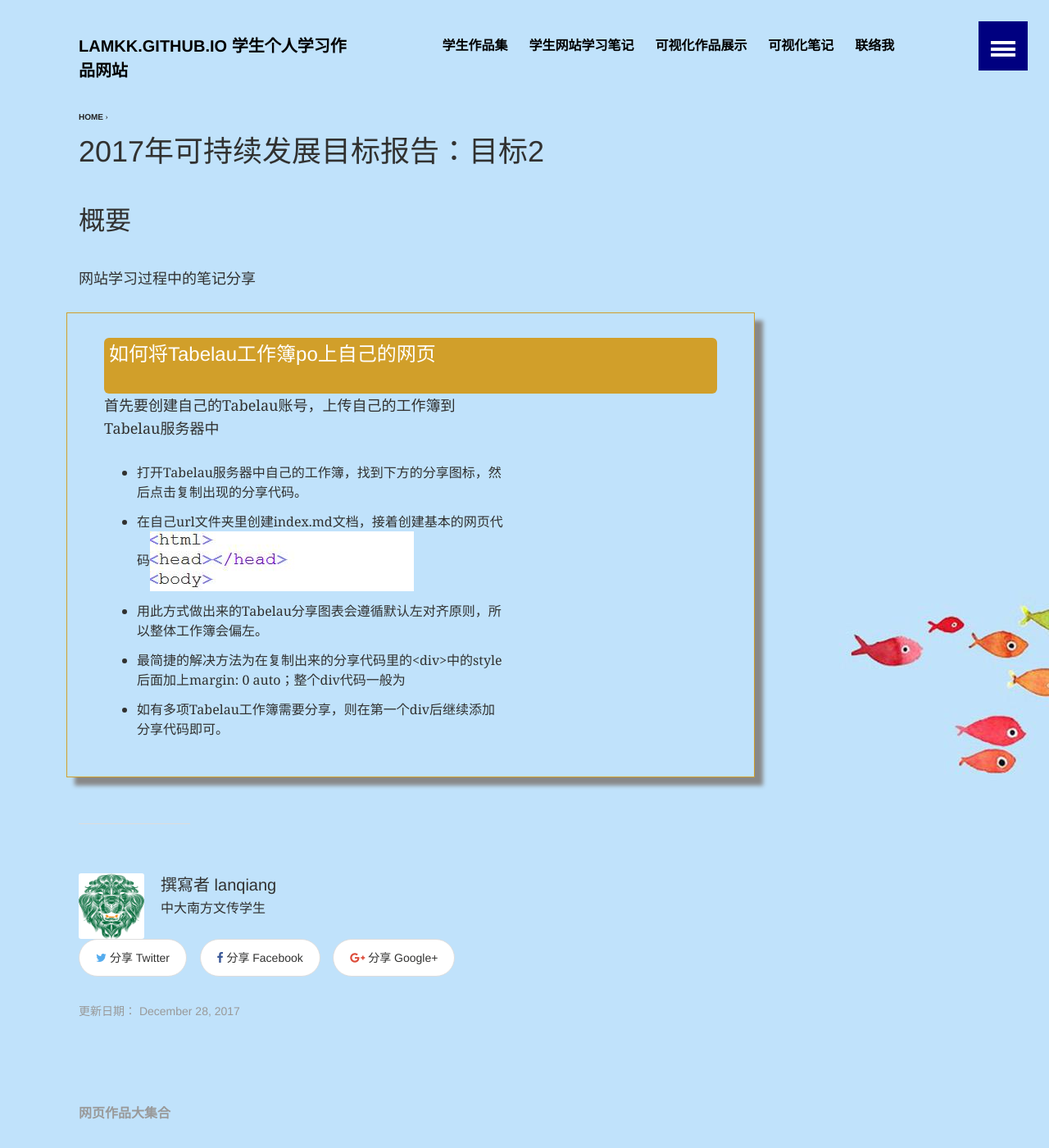
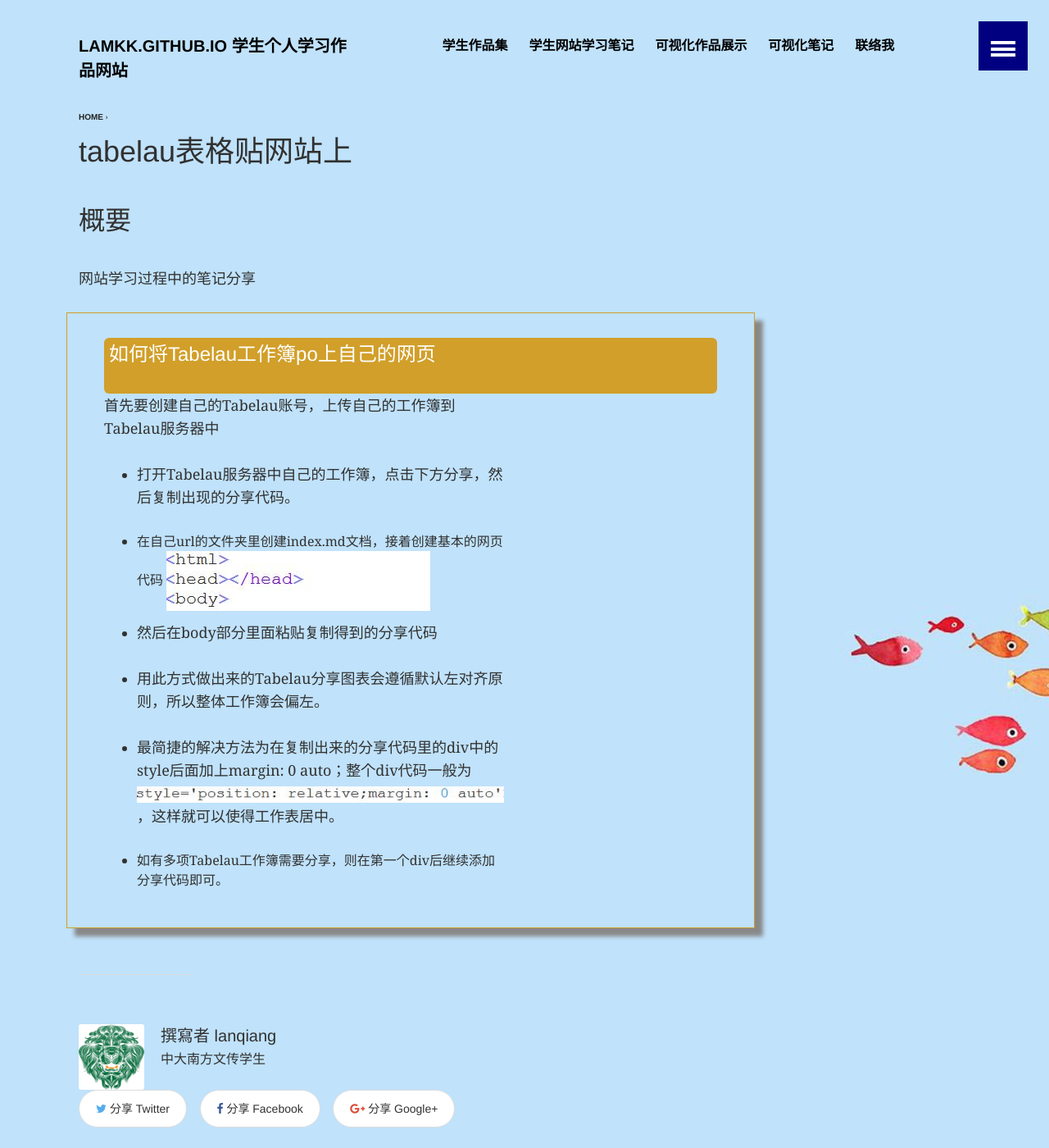
Before and after one commit to lamkk/lamkk.github.io, a Jekyll site: the page built from posts/infovis/index.md, in a window 1280 px wide and 1400 px high. Shown: the whole window at 82% size. Built offline with Jekyll 4.4.1, drawn with Linux system fonts in a browser that asks for light colours.

Commit message:
笔记修改

```diff
--- a/posts/infovis/index.md
+++ b/posts/infovis/index.md
@@ -1,6 +1,6 @@
 ---
 layout: article
-title:  "2017年可持续发展目标报告：目标2"
+title:  "tabelau表格贴网站上"
 date:   2017-12-28 22:07:50 +0800
 categories: SDG
 
@@ -20,10 +20,15 @@ categories: SDG
 <div class="col-md-8" markdown="1" ><!-- right -->
 首先要创建自己的Tabelau账号，上传自己的工作簿到Tabelau服务器中
 
-* 打开Tabelau服务器中自己的工作簿，找到下方的分享图标，然后点击复制出现的分享代码。
-* 在自己url文件夹里创建index.md文档，接着创建基本的网页代码<img src="./images/1.jpg"  style="width: auto">
+* 打开Tabelau服务器中自己的工作簿，点击下方分享，然后复制出现的分享代码。
+
+* 在自己url的文件夹里创建index.md文档，接着创建基本的网页代码 <img src="./images/1.jpg">
+* 然后在body部分里面粘贴复制得到的分享代码
+
 * 用此方式做出来的Tabelau分享图表会遵循默认左对齐原则，所以整体工作簿会偏左。
-* 最简捷的解决方法为在复制出来的分享代码里的<div>中的style后面加上margin: 0 auto；整个div代码一般为
+
+* 最简捷的解决方法为在复制出来的分享代码里的div中的style后面加上margin: 0 auto；整个div代码一般为<img src="./images/2.jpg">，这样就可以使得工作表居中。
+
 * 如有多项Tabelau工作簿需要分享，则在第一个div后继续添加分享代码即可。
 
 </div>
```
Also changed, not shown: posts/rwd/images/1.jpg (added), posts/rwd/images/2.jpg (added).
